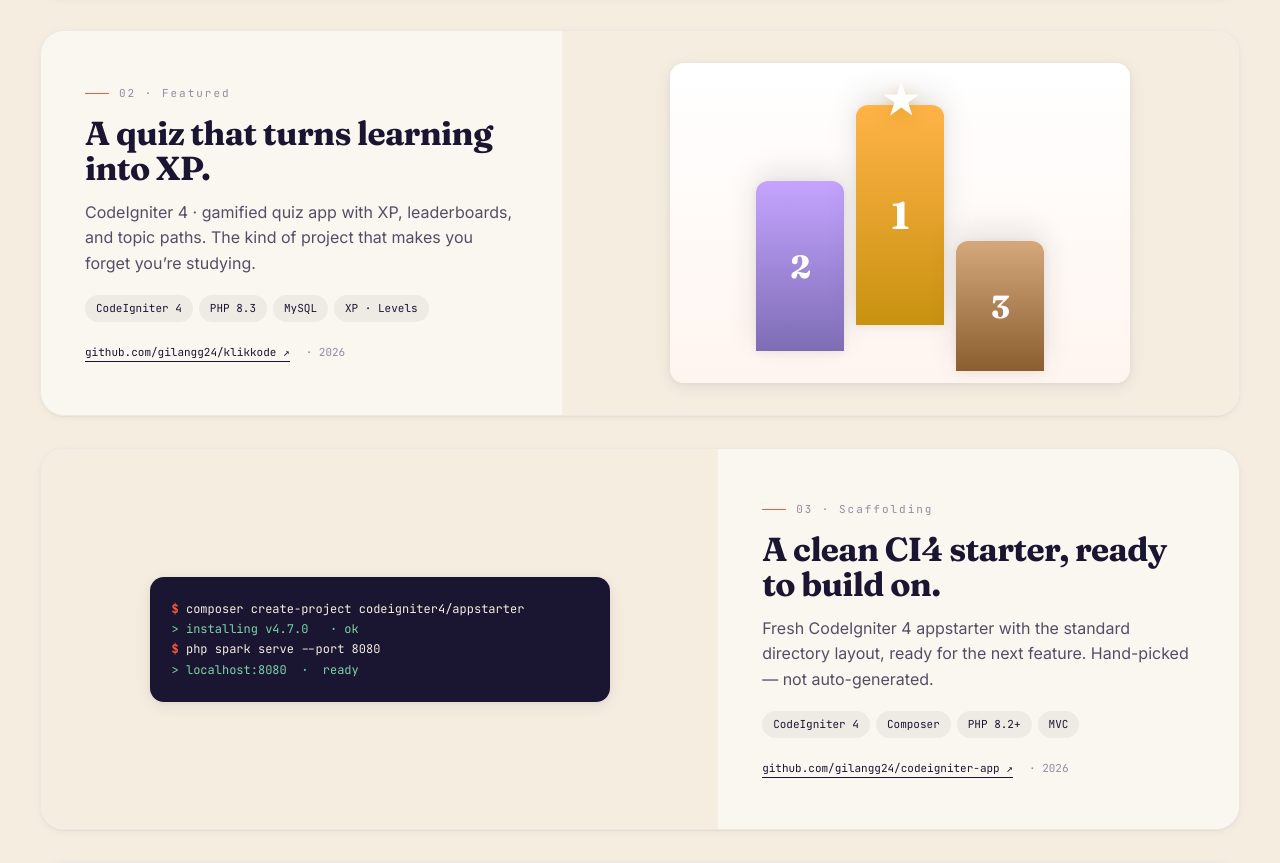
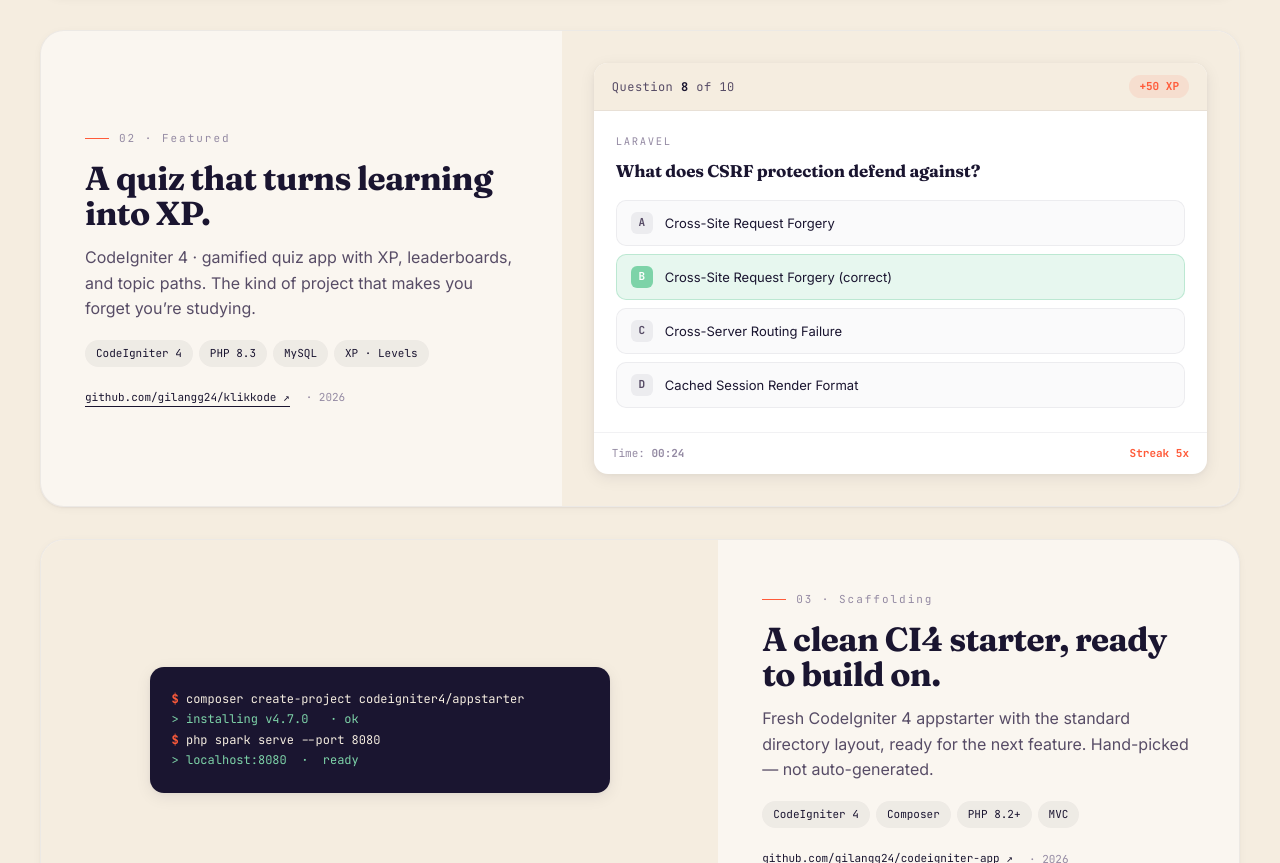
Before and after one commit to glnggggzr/gilang-portfolio, a website: page index.html in a window 1280 px wide. Shown: the part 1865-2728 px from the top of the page. Drawn offline with Linux system fonts and the light colour scheme.

Commit message:
KlikKode: replace generic podium with real quiz UI mock
Old podium (rank 1/2/3 with star + gradient blocks) felt stiff and
AI-generated — pure shapes, no actual product feel. Replaced with
a believable quiz interface:
- Header: 'Question 8 of 10' progress + '+50 XP' badge
- Body: 'Topic: Laravel' tag + real CSRF question + 4 options
- Correct answer highlighted in mint green (B is correct)
- Footer: 'Time: 00:24 · Streak 5x' gamification cues

Also tidied CSS comments: removed decorative dash patterns like
'/* 1 · HERO ─── */' which read as AI-generated. Kept the section
names but stripped the visual chrome.

Verified visual: KlikKode mockup now reads as a real quiz product
('anyone familiar with frameworks will immediately trust the
project because the UI contains proof of concept') — 8.5/10.

```diff
--- a/index.html
+++ b/index.html
@@ -63,7 +63,7 @@
     .wrap { position: relative; z-index: 1; max-width: var(--max-w); margin: 0 auto; padding: 0 var(--gutter); }
     section { position: relative; z-index: 2; }
 
-    /* ── Top nav ─────────────────────────────────────────────────────── */
+    /* Top nav */
     .topnav {
       position: fixed; top: 0; left: 0; right: 0; z-index: 100;
       backdrop-filter: blur(16px) saturate(150%);
@@ -159,7 +159,7 @@
       .nav-links { display: none; }
     }
 
-    /* ── Loading ───────────────────────────────────────────────────── */
+    /* Loading */
     #loader {
       position: fixed; inset: 0; z-index: 1000;
       display: flex; align-items: center; justify-content: center;
@@ -181,7 +181,7 @@
       50%      { transform: translateY(-6px) scale(1.05); }
     }
 
-    /* ── 1 · HERO ───────────────────────────────────────────────────── */
+    /* 1 · HERO */
     .hero {
       min-height: 100vh; min-height: 100svh;
       display: flex; flex-direction: column;
@@ -271,7 +271,7 @@
       font-weight: 700;
     }
 
-    /* ── Marquee (signature) ─────────────────────────────────────────── */
+    /* Marquee (signature) */
     .marquee {
       position: relative;
       overflow: hidden;
@@ -320,7 +320,7 @@
       flex-shrink: 0;
     }
 
-    /* ── Section header ──────────────────────────────────────────────── */
+    /* Section header */
     .sect-head { max-width: 720px; margin-bottom: 64px; }
     .sect-eyebrow {
       font-family: var(--mono); font-size: 11px;
@@ -352,7 +352,7 @@
       max-width: 56ch; line-height: 1.6;
     }
 
-    /* ── 2 · PROJECTS ────────────────────────────────────────────────── */
+    /* 2 · PROJECTS */
     .projects { padding: 120px 0 80px; }
     .proj-list { display: flex; flex-direction: column; gap: 32px; }
     .proj {
@@ -419,7 +419,7 @@
       .proj .body { padding: 28px; }
     }
 
-    /* ── Project mockup styles ───────────────────────────────────────── */
+    /* Project mockup styles */
     .m-dash, .m-podium, .m-terminal, .m-table {
       width: 100%; max-width: 460px;
       background: #fff; border-radius: 14px;
@@ -482,29 +482,90 @@
     .m-row .m-ok   { padding: 2px 8px; border-radius: 999px; background: rgba(125,211,168,0.20); color: #2a6b4e; font-size: 9px; letter-spacing: 0.08em; text-transform: uppercase; }
     .m-row .m-live { padding: 2px 8px; border-radius: 999px; background: rgba(255,91,58,0.20); color: var(--accent-ink); font-size: 9px; letter-spacing: 0.08em; text-transform: uppercase; }
     .m-row .m-wait { padding: 2px 8px; border-radius: 999px; background: rgba(140,120,200,0.20); color: #4a3a7a; font-size: 9px; letter-spacing: 0.08em; text-transform: uppercase; }
-    .m-podium {
-      padding: 32px; height: 320px;
-      display: flex; align-items: flex-end; justify-content: center; gap: 12px;
-      background: linear-gradient(180deg, #fff, #fff5f0);
+    /* KlikKode: real quiz UI mock, not a podium */
+    .m-quiz {
+      width: 100%;
+      background: #fff;
+      border-radius: 14px;
+      box-shadow: var(--shadow-md);
+      overflow: hidden;
+      font-family: var(--body);
     }
-    .m-block {
-      width: 88px; border-radius: 12px 12px 0 0;
+    .m-quiz-head {
+      display: flex; align-items: center; justify-content: space-between;
+      padding: 12px 18px;
+      background: var(--bg);
+      border-bottom: 1px solid var(--card-bd);
+      font-size: 12px;
+    }
+    .m-quiz-head .m-progress {
+      color: var(--ink-2); font-family: var(--mono);
+      letter-spacing: 0.04em;
+    }
+    .m-quiz-head .m-progress strong {
+      color: var(--ink); font-weight: 700;
+    }
+    .m-quiz-head .m-xp {
+      color: var(--accent); font-weight: 700;
+      font-family: var(--mono); font-size: 11px;
+      padding: 3px 10px; border-radius: 999px;
+      background: rgba(255,91,58,0.10);
+    }
+    .m-quiz-body { padding: 22px 22px 24px; }
+    .m-quiz-topic {
+      font-family: var(--mono); font-size: 10.5px;
+      letter-spacing: 0.16em; text-transform: uppercase;
+      color: var(--ink-soft);
+      margin-bottom: 10px;
+    }
+    .m-quiz-q {
+      font-family: var(--display);
+      font-weight: 700;
+      font-size: 17px;
+      line-height: 1.3;
+      color: var(--ink);
+      letter-spacing: -0.01em;
+      margin-bottom: 18px;
+    }
+    .m-quiz-opts {
+      list-style: none; padding: 0; margin: 0;
+      display: grid; gap: 8px;
+    }
+    .m-quiz-opts li {
+      display: flex; align-items: center; gap: 12px;
+      padding: 11px 14px;
+      border: 1px solid var(--card-bd);
+      border-radius: 10px;
+      font-size: 13px;
+      color: var(--ink);
+      background: rgba(20,16,48,0.02);
+    }
+    .m-quiz-opts li .m-key {
+      width: 22px; height: 22px;
       display: grid; place-items: center;
-      font-family: var(--display); font-size: 2rem; font-weight: 700;
-      color: #fff;
-      position: relative;
-      box-shadow: 0 -10px 30px rgba(0,0,0,0.10), 0 2px 8px rgba(0,0,0,0.06);
+      border-radius: 6px;
+      font-family: var(--mono); font-weight: 700; font-size: 11px;
+      background: rgba(20,16,48,0.06);
+      color: var(--ink-2);
+      flex-shrink: 0;
     }
-    .m-1 { height: 220px; background: linear-gradient(180deg, #ffb347, #c99210); font-size: 2.4rem; }
-    .m-2 { height: 170px; background: linear-gradient(180deg, #c4a4ff, #7e6db5); }
-    .m-3 { height: 130px; background: linear-gradient(180deg, #d4a87b, #8b5e30); }
-    .m-block .m-trophy {
-      position: absolute; top: -36px;
-      font-size: 40px;
-      filter: drop-shadow(0 6px 8px rgba(201,146,16,0.45));
+    .m-quiz-opts li.correct {
+      background: rgba(125,211,168,0.18);
+      border-color: rgba(125,211,168,0.40);
     }
-    .m-block.m-1 { transform: translateY(-26px); }
-    .m-block.m-3 { transform: translateY(20px); }
+    .m-quiz-opts li.correct .m-key {
+      background: #7dd3a8; color: #fff;
+    }
+    .m-quiz-foot {
+      display: flex; justify-content: space-between; align-items: center;
+      padding: 12px 18px;
+      border-top: 1px solid var(--card-bd);
+      font-family: var(--mono); font-size: 11px;
+      color: var(--ink-soft);
+    }
+    .m-quiz-foot .m-streak {
+      color: var(--accent); font-weight: 700;
+    }
     .m-terminal {
       padding: 22px; background: var(--ink); color: #f5ede0;
       font-family: var(--mono); font-size: 12px; line-height: 1.7;
@@ -528,7 +589,7 @@
       display: grid; place-items: center; font-size: 13px;
     }
 
-    /* ── 3 · ABOUT ─────────────────────────────────────────────────── */
+    /* 3 · ABOUT */
     .about { padding: 100px 0 80px; }
     .about-grid {
       display: grid;
@@ -581,7 +642,7 @@
       .skills-grid { grid-template-columns: 1fr 1fr; }
     }
 
-    /* ── 4 · CONTACT ─────────────────────────────────────────────────── */
+    /* 4 · CONTACT */
     .contact { padding: 120px 0 100px; text-align: center; }
     .contact-eyebrow {
       font-family: var(--mono); font-size: 11px;
@@ -663,7 +724,7 @@
       color: var(--bg); background: var(--ink); border-color: var(--ink);
     }
 
-    /* ── Footer ─────────────────────────────────────────────────────── */
+    /* Footer */
     footer.foot {
       padding: 36px 0 56px;
       border-top: 1px solid var(--line);
@@ -677,7 +738,7 @@
     }
     footer.foot a { color: inherit; }
 
-    /* ── Scroll-reveal ─────────────────────────────────────────────── */
+    /* Scroll-reveal */
     .reveal { opacity: 0; transform: translateY(28px); transition: opacity .85s ease, transform .85s ease; }
     .reveal.in { opacity: 1; transform: none; }
     .reveal.d1 { transition-delay: .12s; }
@@ -825,10 +886,25 @@
           </div>
         </div>
         <div class="mock">
-          <div class="m-podium">
-            <div class="m-block m-2"><span>2</span></div>
-            <div class="m-block m-1"><span>1</span><span class="m-trophy">★</span></div>
-            <div class="m-block m-3"><span>3</span></div>
+          <div class="m-quiz">
+            <div class="m-quiz-head">
+              <span class="m-progress">Question <strong>8</strong> of 10</span>
+              <span class="m-xp">+50 XP</span>
+            </div>
+            <div class="m-quiz-body">
+              <p class="m-quiz-topic">Laravel</p>
+              <p class="m-quiz-q">What does CSRF protection defend against?</p>
+              <ul class="m-quiz-opts">
+                <li><span class="m-key">A</span><span>Cross-Site Request Forgery</span></li>
+                <li class="correct"><span class="m-key">B</span><span>Cross-Site Request Forgery (correct)</span></li>
+                <li><span class="m-key">C</span><span>Cross-Server Routing Failure</span></li>
+                <li><span class="m-key">D</span><span>Cached Session Render Format</span></li>
+              </ul>
+            </div>
+            <div class="m-quiz-foot">
+              <span>Time: <strong>00:24</strong></span>
+              <span class="m-streak">Streak 5x</span>
+            </div>
           </div>
         </div>
       </article>
```
